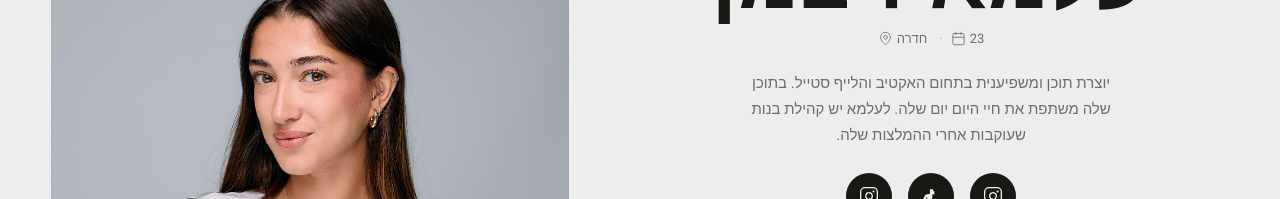
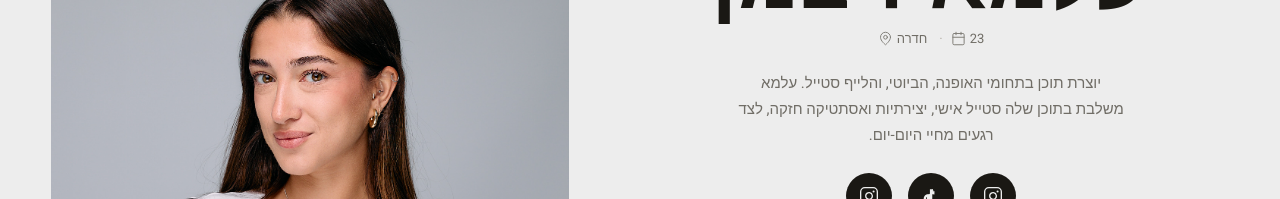
Before and after one commit to baroren298/bar-oren-agency, a Next.js app: page /talent/alma-weizman in a window 1280 px wide. Shown: the part 305-504 px from the top of the page. Built offline with nearby package versions, Linux system fonts and the light colour scheme; a web font is replaced by a local one.

Commit message:
Update talent hero descriptions and Shilav profile image

```diff
--- a/data/talent/index.js
+++ b/data/talent/index.js
@@ -65,7 +65,7 @@ export const talentList = [
       '/images/talent/kim-chorilov/gallery/06.jpg',
     ],
 
-    bioHe: 'יוצרת תוכן ומשפיענית בתחום הביוטי האופנה והלייף סטייל. בתוכן שלה משתפת את חיי היום יום שלה. לקים יש קהילת בנות שעוקבות אחרי ההמלצות שלה.',
+    bioHe: 'יוצרת תוכן ומשפיענית בתחומי הביוטי, האופנה והלייף סטייל. קים משלבת בין תוכן יומיומי, המלצות אותנטיות וטרנדים, תוך יצירת חיבור אישי עם קהילת העוקבות שלה. התוכן שלה מאופיין באסתטיקה נקייה, נוכחות טבעית ויכולת לייצר אמון ומעורבות גבוהה.',
     bioEn: 'Kim Chorilov is a content creator and model with a natural presence, clean aesthetic and personal style rooted in lifestyle, fashion and beauty.',
 
     instagram: 'https://www.instagram.com/kimchourilov',
@@ -95,7 +95,7 @@ export const talentList = [
     profileImage: '/images/talent/topaz-falah/profile.jpg',
     gallery:      [],
 
-    bioHe: 'יוצרת תוכן ומשפיענית בתחום האמהות והלייף סטייל. משתפת ביום יום את החיבור המשפחתי עם בעלה ״אבא ניסים״ ושני ילדיהם אריאן בן השלוש וחצי, ואילור בת החצי שנה.',
+    bioHe: 'יוצרת תוכן מובילה בתחום האמהות והלייף סטייל, המביאה למסך את חיי המשפחה האמיתיים בגובה העיניים. בעמודיה היא משתפת ברגעים יום-יומיים ואותנטיים לצד בעלה ניסים והילדים, ומציעה הצצה לשגרת הורות מעוררת השראה, טיפים לחיים ומתכונים ביתיים ונגישים. בזכות אנרגיה חמה וחיבור אמיתי, טופז סחפה אחריה קהילה נאמנה של אמהות ונשים שמחפשות השראה יום-יומית.',
     bioEn: null,
 
     instagram: 'https://www.instagram.com/topaz_falah',
@@ -125,7 +125,7 @@ export const talentList = [
     profileImage: '/images/talent/gal-azar/profile.jpg',
     gallery:      [],
 
-    bioHe: 'יוצרת תוכן ומשפיענית בתחום הלייף סטייל, אופנה, ASMR בתחום האוכל, ביוטי, וטרוול. בתוכן שלה משתפת את חיי היום יום שלה גם עם בן זוגה. לגל יש קהילה אדוקה של בנות שעוקבות אחרי ההמלצות שלה.',
+    bioHe: 'יוצרת תוכן ומשפיענית בתחום הלייף סטייל, אופנה, ביוטי וטרוול. גל ידועה בזכות סרטוני ASMR וטרנדים קולינריים ייחודיים שמתפוצצים ברשת וגורפים מיליוני צפיות. התוכן שלה קריאטיבי, אסתטי ומעורר השראה, והיא מתאפיינת בחשיבה מחוץ לקופסה ורמת הפקה גבוהה שיוצרת חיבור מיידי עם הקהל.',
     bioEn: null,
 
     instagram: 'https://www.instagram.com/gal__azar/',
@@ -213,7 +213,7 @@ export const talentList = [
     profileImage: '/images/talent/ordan-nahari/profile.jpg',
     gallery:      [],
 
-    bioHe: 'יוצרת תוכן משפיענית האימהות והלייף סטייל. משתפת ביום יום את החיבור המשפחתי עם בעלה אורי ושני ילדיהם קורן בן השש, ואריאן בן השנתיים וחצי.',
+    bioHe: 'יוצרת תוכן מעוררת השראה בתחום האמהות והלייף סטייל. בעמודיה היא מציגה תוכן משפחתי, יום-יומי ואסתטי במיוחד, המשלב את בעלה אורי ושני בניהם. התוכן של אורדן מאופיין בוויב חם, נעים ומזמין, המדגיש את החיבור המשפחתי האמיתי והרגעים הקטנים של החיים בסטייל בלתי מתפשר. בזכות שילוב של אותנטיות ואסתטיקה גבוהה, אורדן מייצרת חיבור עמוק עם קהל של אמהות ונשים.',
     bioEn: null,
 
     instagram: 'https://www.instagram.com/ordan__n/',
@@ -242,7 +242,7 @@ export const talentList = [
     profileImage: '/images/talent/alma-weizman/profile.jpg',
     gallery:      [],
 
-    bioHe: 'יוצרת תוכן ומשפיענית בתחום האקטיב והלייף סטייל. בתוכן שלה משתפת את חיי היום יום שלה. לעלמא יש קהילת בנות שעוקבות אחרי ההמלצות שלה.',
+    bioHe: 'יוצרת תוכן בתחומי האופנה, הביוטי, והלייף סטייל. עלמא משלבת בתוכן שלה סטייל אישי, יצירתיות ואסתטיקה חזקה, לצד רגעים מחיי היום-יום.',
     bioEn: null,
 
     instagram: 'https://www.instagram.com/almavay',
@@ -273,10 +273,10 @@ export const talentList = [
     location: 'קיבוץ דבירה',
     birthDate: '1997-08-18',
 
-    profileImage: null,
+    profileImage: '/images/talent/shilav-jorin/profile.jpg',
     gallery:      [],
 
-    bioHe: 'משפיענית ויוצרת תוכן שמשלבת חיי יום-יום, אופנה וזוגיות. משתפת את הקהל ברגעים האישיים שלה, באאוטפיטים, בחוויות עם בעלה ובבחירות היום-יומיות שמרכיבות את הסגנון הייחודי שלה.',
+    bioHe: 'יוצרת תוכן ומשפיענית בתחום לייף סטייל, אופנה וזוגיות. בעמודיה היא משתפת את הקהל ברגעים אישיים, לצד סרטוני סיטואציות קריאטיביים והומוריסטיים המציגים את הכימיה המטורפת עם בעלה עידן. שילב מייצרת תוכן זוגי, אותנטי וסוחף בגובה העיניים, שיוצר חיבור מיידי ועמוק עם הקהל שלה.',
     bioEn: null,
 
     instagram: 'https://www.instagram.com/shilav_jurin',
@@ -305,7 +305,7 @@ export const talentList = [
     profileImage: '/images/talent/shaked-hudra/profile.jpg',
     gallery:      [],
 
-    bioHe: 'יוצרת תוכן בתחום הלייף סטייל תיירות ופודי. בתוכן שלה משתפת את חיי היום יום שלה. לשקד יש קהילת בנות שעוקבת אחרי התוכן שלה. בנוסף יוצרת תוכן UGC למגוון מותגים.',
+    bioHe: 'יוצרת תוכן ומשפיענית בתחומי הלייף סטייל, האופנה וה-UGC. שקד מתמחה ביצירת תוכן אותנטי ומדויק עבור מותגים, לצד שיתוף חוויות, המלצות ותוכן יומיומי.',
     bioEn: null,
 
     instagram: 'https://www.instagram.com/shaked__h/',
@@ -334,7 +334,7 @@ export const talentList = [
     profileImage: '/images/talent/gal-arad/profile.jpg',
     gallery:      [],
 
-    bioHe: 'יוצר תוכן בתחום הלייף סטייל, הומור, וספורט. בנוסף יוצר תוכן UGC למגוון מותגים.',
+    bioHe: 'יוצר תוכן מבטיח ומרענן בעולמות הלייף סטייל והספורט. גל מביא אל הרשת חשיבה מחוץ לקופסה, קריאייטיב מקורי וסרטונים הומוריסטיים שאי אפשר להישאר אליהם אדישים. התוכן שלו מאופיין בוויב סוחף, קליל ומעניין, המשלב בין עולם הספורט לחיי היום-יום בצורה חכמה ומצחיקה. בזכות האנרגיה הייחודית שלו, גל מייצר חיבור מיידי עם הקהל ומסתמן כהבטחה גדולה ברשת.',
     bioEn: null,
 
     instagram: 'https://www.instagram.com/galarad33/',
```
Also changed, not shown: public/images/talent/ordan-nahari/profile.jpg, public/images/talent/shilav-jorin/profile.jpg (added).
